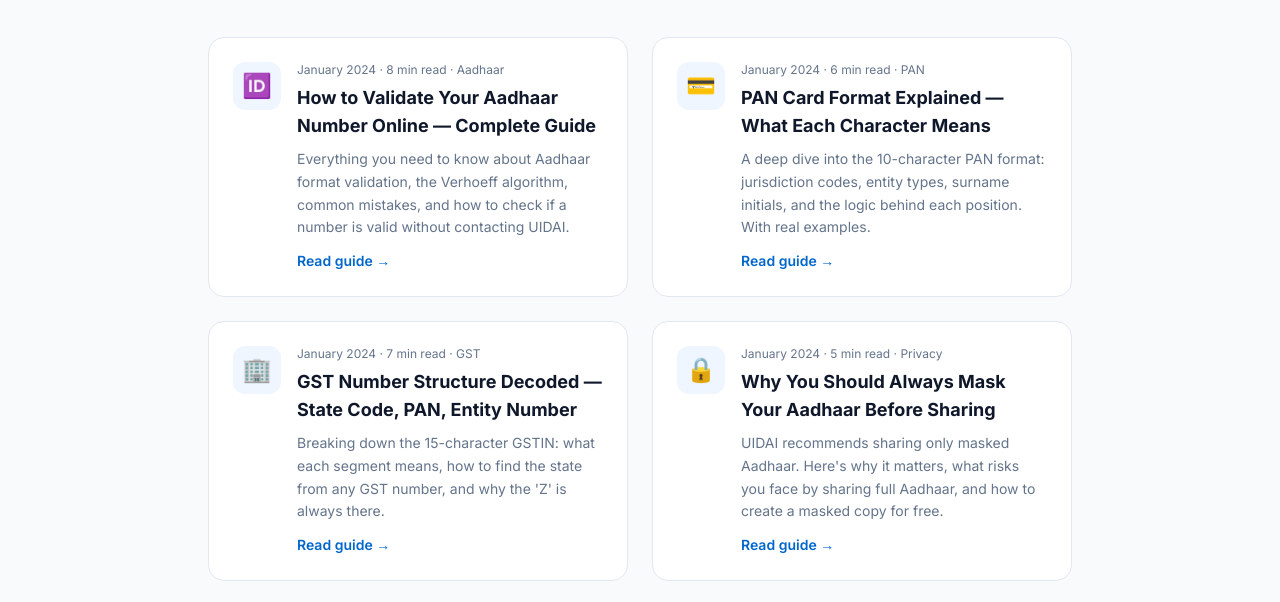
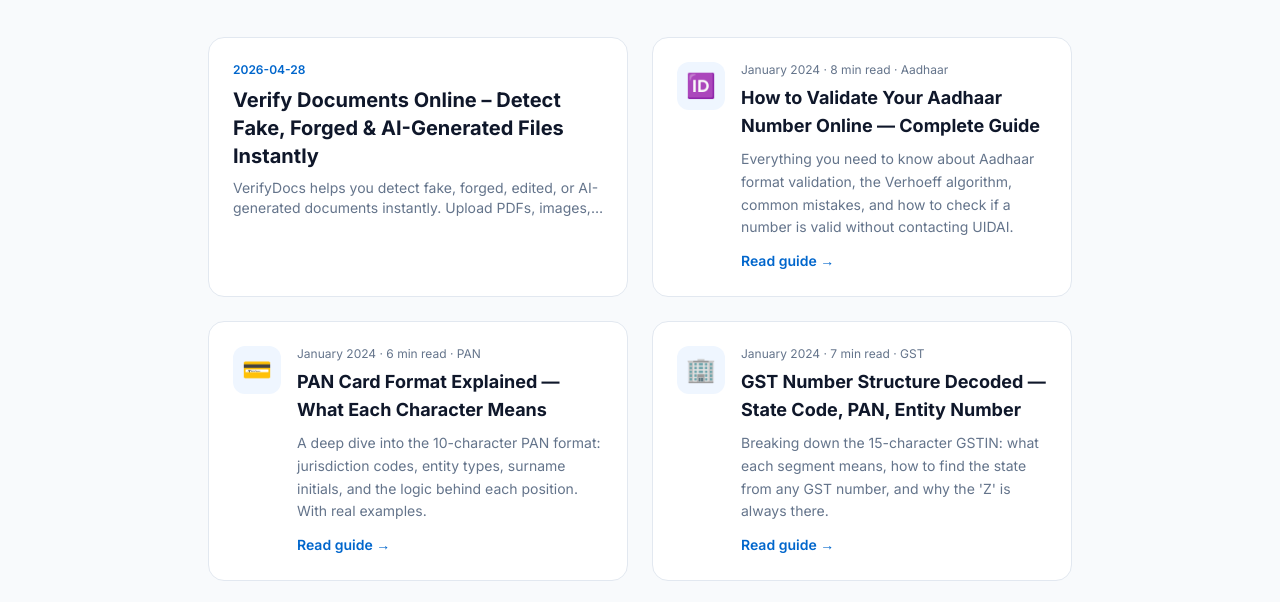
Before and after one commit to mohit0062/verifydocs, a plain HTML site: page blog/index.html in a window 1280 px wide. Shown: the part 176-778 px from the top of the page. Drawn offline with nearby package versions, Linux system fonts and the light colour scheme.

Commit message:
Update blog index

```diff
--- a/blog/index.html
+++ b/blog/index.html
@@ -85,6 +85,13 @@
   </div>
 
   <div class="grid grid-cols-1 md:grid-cols-2 gap-6">
+
+      <!-- NEW BLOG -->
+      <a href="../blog/verify-documents-online.html" class="block bg-white border border-border-col rounded-2xl p-6 hover:shadow-md transition">
+        <div class="text-xs text-primary font-semibold mb-2">2026-04-28</div>
+        <h2 class="text-xl font-bold text-text-main mb-2">Verify Documents Online – Detect Fake, Forged & AI-Generated Files Instantly</h2>
+        <p class="text-sm text-text-muted line-clamp-2">VerifyDocs helps you detect fake, forged, edited, or AI-generated documents instantly. Upload PDFs, images, and certificates for fast online verification and fraud detection.</p>
+      </a>
 
     <a href="./how-to-validate-aadhaar.html" class="post-card bg-white border border-border-col rounded-2xl p-6 block no-underline">
       <div class="flex items-start gap-4">
```
